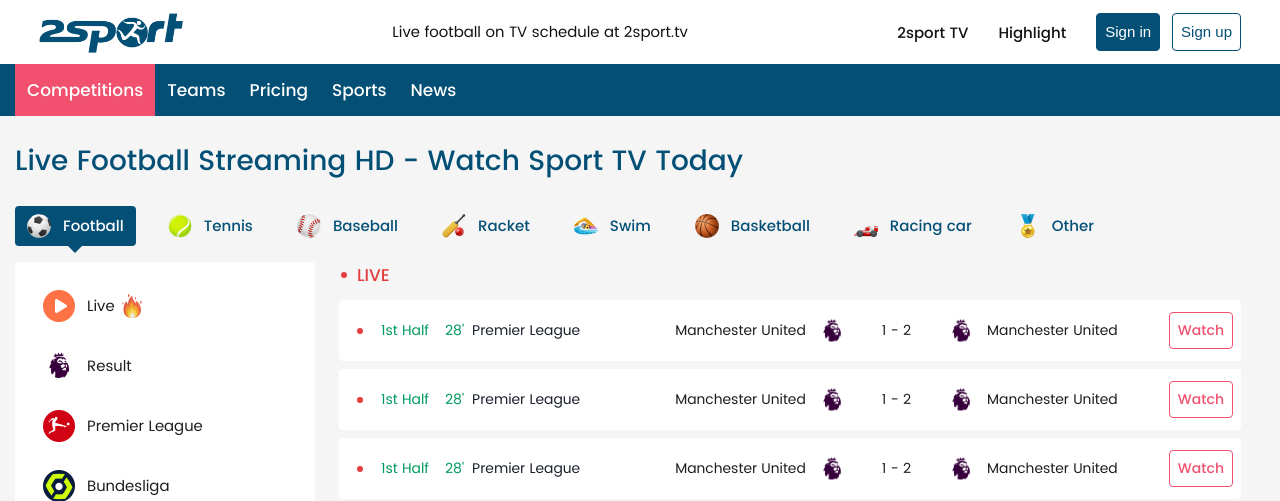
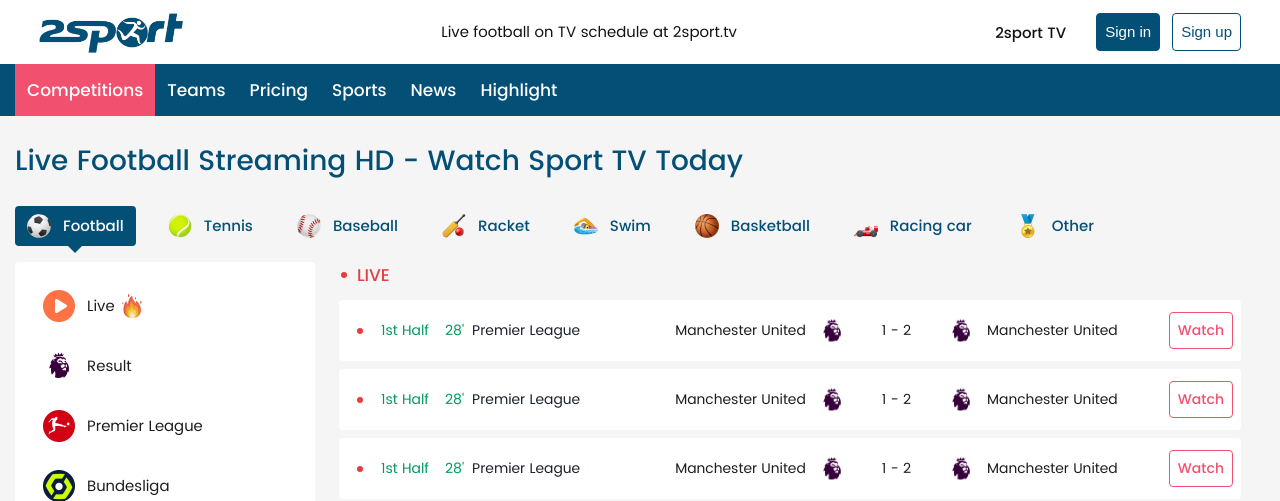
Before and after one commit to khoa96/APKhybrid, a PHP site: page /index.php in a window 1280 px wide. Shown: the top 501 px of the page. Run offline with PHP 8.4, Linux system fonts and the light colour scheme.

Commit message:
fix footer

```diff
--- a/templates/header.php
+++ b/templates/header.php
@@ -12,9 +12,6 @@
                     <li>
                         <a href=" #">2sport TV</a>
                     </li>
-                    <li>
-                        <a href="#">Highlight</a>
-                    </li>
                 </ul>
 
                 <div class="list-btn">
--- a/templates/menu.php
+++ b/templates/menu.php
@@ -26,6 +26,12 @@
                     News
                 </a>
             </li>
+             <li class="main-menu-item">
+                <a href="#" target="">
+                    Highlight
+                </a>
+            </li>
+
         </ul>
     </div>
 </div>
--- a/templates/subFooter.php
+++ b/templates/subFooter.php
@@ -1,5 +1,5 @@
 <div class="sub-footer-wrapper">
-    <div class="container-fluid">
+    <div class="container">
         <div class="sub-footer-content">
             <div class="block-item">
                 <h3 class="block-title">
```
